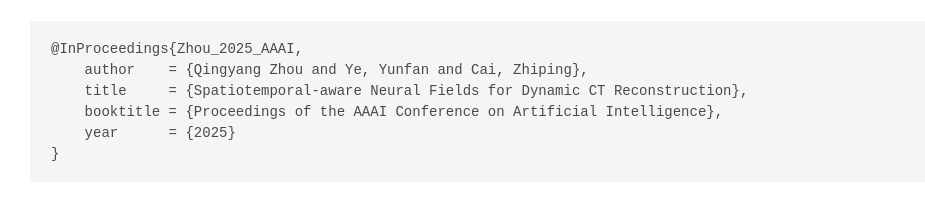
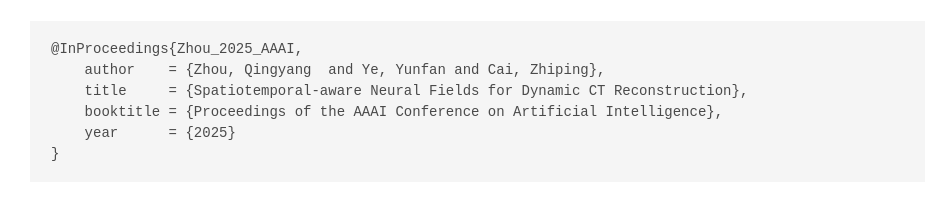
Before and after one commit to qingyangzhou69/STNF4D, a plain HTML site: page index.html in a window 1280 px wide. Shown: the part 2897-3097 px from the top of the page, without its empty margins (130-1055 px from the left). Drawn offline with nearby package versions, Linux system fonts and the light colour scheme; some icons are missing.

Commit message:
Update index.html

```diff
--- a/index.html
+++ b/index.html
@@ -234,7 +234,7 @@
   <div class="container is-max-desktop content">
     <h2 class="title">BibTeX</h2>
     <pre><code>@InProceedings{Zhou_2025_AAAI,
-    author    = {Qingyang Zhou and Ye, Yunfan and Cai, Zhiping},
+    author    = {Zhou, Qingyang  and Ye, Yunfan and Cai, Zhiping},
     title     = {Spatiotemporal-aware Neural Fields for Dynamic CT Reconstruction},
     booktitle = {Proceedings of the AAAI Conference on Artificial Intelligence},
     year      = {2025}
```
